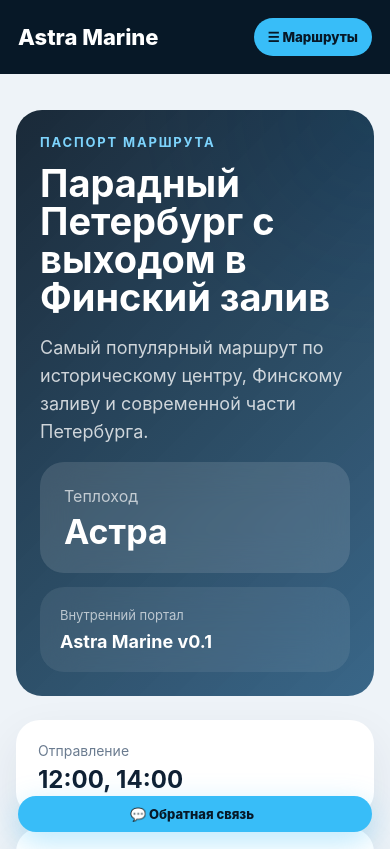
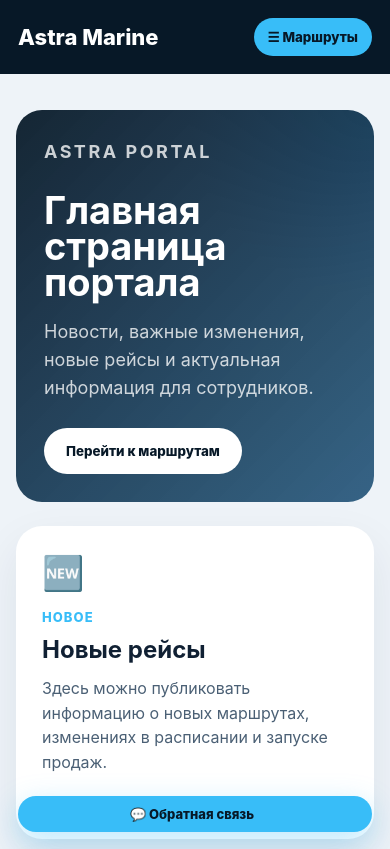
Before and after one commit to zadiraynos/astra-routes, a React (Vite) app: page / in a window 390 px wide. Shown: the top 849 px of the page. Built offline with nearby package versions, Linux system fonts and the light colour scheme.

Commit message:
add home page

```diff
--- a/src/App.jsx
+++ b/src/App.jsx
@@ -1,5 +1,6 @@
 import { useState, useEffect } from 'react'
 import { routes } from './data/routes'
+import { news } from './data/news'
 import './index.css'
 
 const categories = [
@@ -12,6 +13,7 @@ const categories = [
 
 export default function App() {
   const [selectedRoute, setSelectedRoute] = useState(routes[0])
+  const [page, setPage] = useState('home')
   const [search, setSearch] = useState('')
   const [openCategories, setOpenCategories] = useState([])
   const [mobileMenuOpen, setMobileMenuOpen] = useState(false)
@@ -19,6 +21,9 @@ export default function App() {
   const [galleryOpen, setGalleryOpen] = useState(false)
   const [galleryImages, setGalleryImages] = useState([])
   const [galleryIndex, setGalleryIndex] = useState(0)
+
+  const route = selectedRoute
+
   useEffect(() => {
     if (galleryOpen) {
       document.body.style.overflow = 'hidden'
@@ -30,8 +35,6 @@ export default function App() {
       document.body.style.overflow = 'auto'
     }
   }, [galleryOpen])
-
-  const route = selectedRoute
 
   const toggleCategory = (category) => {
     setOpenCategories((prev) =>
@@ -67,6 +70,12 @@ export default function App() {
     return searchText.includes(query)
   })
 
+  const selectRoute = (item) => {
+    setSelectedRoute(item)
+    setPage('routes')
+    setMobileMenuOpen(false)
+  }
+
   const openGallery = (images, index = 0) => {
     setGalleryImages(images)
     setGalleryIndex(index)
@@ -89,11 +98,6 @@ export default function App() {
     )
   }
 
-  const selectRoute = (item) => {
-    setSelectedRoute(item)
-    setMobileMenuOpen(false)
-  }
-
   return (
     <main className="page">
       <aside className={`sidebar ${mobileMenuOpen ? 'mobile-open' : ''}`}>
@@ -109,6 +113,16 @@ export default function App() {
         </div>
 
         <div className="sidebar-content">
+          <button
+            className={`home-button ${page === 'home' ? 'active' : ''}`}
+            onClick={() => {
+              setPage('home')
+              setMobileMenuOpen(false)
+            }}
+          >
+            🏠 Главная
+          </button>
+
           <input
             className="search"
             placeholder="Найти маршрут, теплоход, причал..."
@@ -167,6 +181,41 @@ export default function App() {
       </aside>
 
       <section className="content">
+        {page === 'home' ? (
+          <section className="home-page">
+            <div className="home-hero">
+              <p className="eyebrow">Astra Portal</p>
+
+              <h1>Главная страница портала</h1>
+
+              <p>
+                Новости, важные изменения, новые рейсы и актуальная информация
+                для сотрудников.
+              </p>
+
+              <button className="home-cta" onClick={() => setPage('routes')}>
+                Перейти к маршрутам
+              </button>
+            </div>
+
+            <div className="news-grid">
+              {news.map((item) => (
+                <article className="news-card" key={item.id}>
+                  <div className="news-icon">{item.icon}</div>
+
+                  <span>{item.type}</span>
+
+                  <h2>{item.title}</h2>
+
+                  <p>{item.text}</p>
+
+                  <small>{item.date}</small>
+                </article>
+              ))}
+            </div>
+          </section>
+        ) : (
+          <>
             <header className="hero">
               <div>
                 <p className="eyebrow">Паспорт маршрута</p>
@@ -254,6 +303,8 @@ export default function App() {
                 </div>
               </div>
             </section>
+          </>
+        )}
       </section>
 
       {galleryOpen && (
--- /dev/null
+++ b/src/data/news.js
@@ -0,0 +1,26 @@
+export const news = [
+  {
+    id: 1,
+    type: 'Новое',
+    icon: '🆕',
+    title: 'Новые рейсы',
+    text: 'Здесь можно публиковать информацию о новых маршрутах, изменениях в расписании и запуске продаж.',
+    date: '21 мая',
+  },
+  {
+    id: 2,
+    type: 'Важно',
+    icon: '⚠️',
+    title: 'Оперативные изменения',
+    text: 'Если меняется причал, маршрут или условия посадки — добавляем сюда короткое уведомление для сотрудников.',
+    date: '21 мая',
+  },
+  {
+    id: 3,
+    type: 'Продажи',
+    icon: '🔥',
+    title: 'Акции и спецпредложения',
+    text: 'Сюда можно добавлять актуальные акции, промокоды, спецрейсы и важные акценты для продаж.',
+    date: '21 мая',
+  },
+]
--- a/src/index.css
+++ b/src/index.css
@@ -836,4 +836,116 @@ margin-top:12px;
     right: 18px;
   }
 }
+.home-button {
+  width: 100%;
+  margin-bottom: 14px;
+  padding: 14px 16px;
+  border: none;
+  border-radius: 16px;
+  background: rgba(255, 255, 255, 0.1);
+  color: white;
+  text-align: left;
+  font-weight: 800;
+  cursor: pointer;
 }
+
+.home-button.active,
+.home-button:hover {
+  background: #38bdf8;
+  color: #071827;
+}
+
+.home-page {
+  display: grid;
+  gap: 24px;
+}
+
+.home-hero {
+  padding: 42px;
+  border-radius: 32px;
+  background:
+    linear-gradient(135deg, rgba(7, 24, 39, 0.94), rgba(18, 72, 112, 0.84)),
+    radial-gradient(circle at top right, rgba(70, 180, 255, 0.45), transparent 35%);
+  color: white;
+}
+
+.home-hero h1 {
+  max-width: 760px;
+  margin-bottom: 18px;
+  font-size: clamp(38px, 6vw, 72px);
+  line-height: 0.95;
+}
+
+.home-hero p {
+  max-width: 720px;
+  margin-bottom: 26px;
+  color: rgba(255, 255, 255, 0.78);
+  font-size: 18px;
+  line-height: 1.55;
+}
+
+.home-cta {
+  padding: 15px 22px;
+  border: none;
+  border-radius: 999px;
+  background: white;
+  color: #071827;
+  font-weight: 800;
+  cursor: pointer;
+}
+
+.news-grid {
+  display: grid;
+  grid-template-columns: repeat(3, 1fr);
+  gap: 18px;
+}
+
+.news-card {
+  padding: 26px;
+  border-radius: 26px;
+  background: white;
+  box-shadow: 0 18px 45px rgba(20, 42, 70, 0.08);
+}
+
+.news-icon {
+  margin-bottom: 16px;
+  font-size: 34px;
+}
+
+.news-card span {
+  display: block;
+  margin-bottom: 10px;
+  color: #38bdf8;
+  font-size: 13px;
+  font-weight: 800;
+  text-transform: uppercase;
+  letter-spacing: 0.08em;
+}
+
+.news-card h2 {
+  margin-bottom: 12px;
+  font-size: 24px;
+}
+
+.news-card p {
+  margin-bottom: 18px;
+  color: #4b6075;
+  line-height: 1.55;
+}
+
+.news-card small {
+  color: #7a8b9c;
+  font-weight: 700;
+}
+
+@media (max-width: 900px) {
+  .news-grid {
+    grid-template-columns: 1fr;
+  }
+
+  .home-hero {
+    padding: 28px;
+    border-radius: 26px;
+  }
+}
+}
```
Lines whose indentation alone changed are shown as unchanged.
